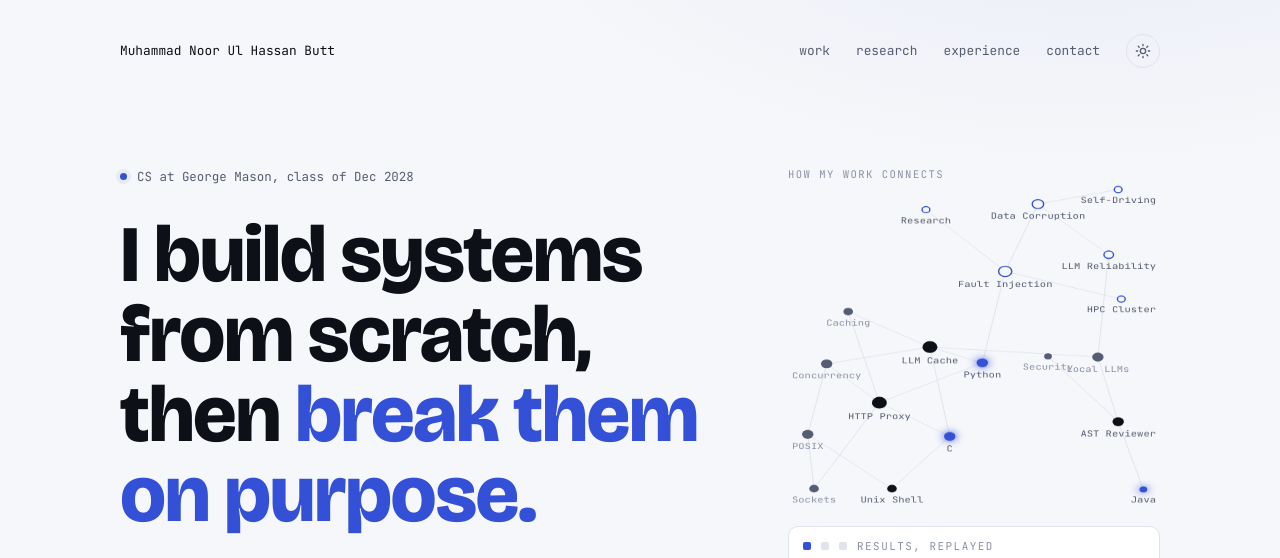
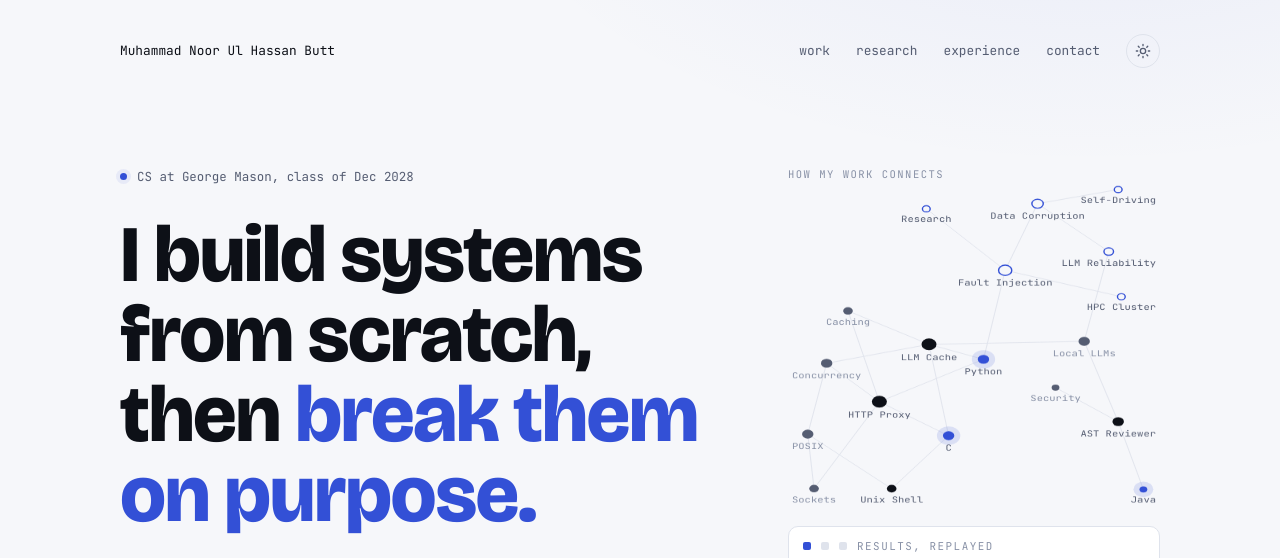
Before and after one commit to noorhusaan302-png/noor-portfolio, a plain HTML site: page index.html in a window 1280 px wide. Shown: the top 558 px of the page. Drawn offline with nearby package versions, Linux system fonts and the light colour scheme.

Commit message:
Fix graph performance: settle and stop animating when idle

```diff
--- a/index.html
+++ b/index.html
@@ -221,7 +221,8 @@ window.addEventListener('mousemove',function(e){x=e.clientX;y=e.clientY;if(!seen
 d.style.transform='translate('+x+'px,'+y+'px)';
 r.classList.toggle('on',!!(e.target.closest&&e.target.closest('a,button')));});
 document.addEventListener('mouseleave',function(){document.documentElement.classList.remove('neon');seen=false;});
-(function loop(){rx+=(x-rx)*.18;ry+=(y-ry)*.18;r.style.transform='translate('+rx+'px,'+ry+'px)';requestAnimationFrame(loop);})();
+var ticking=false;function loop(){rx+=(x-rx)*.18;ry+=(y-ry)*.18;r.style.transform='translate('+rx+'px,'+ry+'px)';if(Math.abs(x-rx)+Math.abs(y-ry)>.3){requestAnimationFrame(loop);}else{ticking=false;}}
+window.addEventListener('mousemove',function(){if(!ticking){ticking=true;requestAnimationFrame(loop);}});
 })();
 (function(){
 var el=document.getElementById('log');if(!el)return;
@@ -268,10 +269,10 @@ function step(){
  for(var i=0;i<nodes.length;i++){var a=nodes[i];
   for(var j=i+1;j<nodes.length;j++){var b=nodes[j],dx=a.x-b.x,dy=a.y-b.y,d2=dx*dx+dy*dy+.01,f=Math.min(k*k*.55/d2,3);var d=Math.sqrt(d2);var ux=dx/d,uy=dy/d;a.vx+=ux*f;a.vy+=uy*f;b.vx-=ux*f;b.vy-=uy*f;var ox=(a.w+b.w)/2+10-Math.abs(dx),oy=24-Math.abs(dy);if(ox>0&&oy>0){var sy=dy>=0?1:-1,sx=dx>=0?1:-1;a.vy+=sy*oy*.04;b.vy-=sy*oy*.04;a.vx+=sx*ox*.01;b.vx-=sx*ox*.01;}}}
  edges.forEach(function(e){var a=nodes[e[0]],b=nodes[e[1]],dx=b.x-a.x,dy=b.y-a.y,d=Math.sqrt(dx*dx+dy*dy)||1,f=(d-k*.8)*.025;dx/=d;dy/=d;a.vx+=dx*f;a.vy+=dy*f;b.vx-=dx*f;b.vy-=dy*f;});
- var t=performance.now()/1000;
+
  nodes.forEach(function(n,i){
   n.vx+=(W/2-n.x)*.0018;n.vy+=(H/2-n.y)*.0022;
-  if(!still){n.vx+=Math.sin(t*.6+i*1.7)*.012;n.vy+=Math.cos(t*.5+i*1.3)*.012;}
+
   if(i===drag){n.x=mx;n.y=my;n.vx=n.vy=0;return;}
   n.vx*=.82;n.vy*=.82;n.x+=n.vx*heat;n.y+=n.vy*heat;
   var px=Math.max(n.r+6,(n.w||0)/2+4);n.x=Math.max(px,Math.min(W-px,n.x));n.y=Math.max(n.r+26,Math.min(H-n.r-20,n.y));
@@ -289,12 +290,11 @@ function draw(){
   var on=act<0||i===act||nodes[act].nb[i],main=i===act;
   var fill=n.t==='lang'?C.a:n.t==='res'?C.a:n.t==='proj'?C.i:C.m;
   ctx.globalAlpha=on?1:.25;
-  if(main||(act<0&&n.t==='lang')){ctx.shadowColor=C.a;ctx.shadowBlur=main?18:10;}
+  if(main||(act<0&&n.t==='lang')){var ga=ctx.globalAlpha;ctx.globalAlpha=ga*(main?.22:.14);ctx.fillStyle=C.a;ctx.beginPath();ctx.arc(n.x,n.y,n.r+(main?9:6),0,7);ctx.fill();ctx.globalAlpha=ga;}
   ctx.beginPath();ctx.arc(n.x,n.y,main?n.r+2:n.r,0,7);
   if(n.t==='res'){ctx.fillStyle=C.b;ctx.fill();ctx.strokeStyle=C.a;ctx.lineWidth=1.4;ctx.stroke();ctx.lineWidth=1;}
   else{ctx.fillStyle=fill;ctx.fill();}
-  ctx.shadowBlur=0;
-  ctx.fillStyle=main?C.i:(n.t==='idea'?C.f:C.m);ctx.fillText(n.l,n.x,n.y+n.r+5);
+    ctx.fillStyle=main?C.i:(n.t==='idea'?C.f:C.m);ctx.fillText(n.l,n.x,n.y+n.r+5);
  });
  ctx.globalAlpha=1;
 }
@@ -302,18 +302,18 @@ function pick(x,y){for(var i=nodes.length-1;i>=0;i--){var n=nodes[i],dx=x-n.x,dy
 function pos(e){var b=cv.getBoundingClientRect(),p=e.touches?e.touches[0]:e;mx=p.clientX-b.left;my=p.clientY-b.top;}
 var moved=false;
 cv.addEventListener('pointerdown',function(e){pos(e);drag=pick(mx,my);moved=false;if(drag>=0){cv.classList.add('drag');cv.setPointerCapture(e.pointerId);heat=1;wake();}});
-cv.addEventListener('pointermove',function(e){pos(e);if(drag>=0){moved=true;wake();return;}var h=pick(mx,my);if(h!==hover){hover=h;cv.style.cursor=h>=0?(nodes[h].h?'pointer':'grab'):'default';wake();}});
+cv.addEventListener('pointermove',function(e){pos(e);if(drag>=0){moved=true;wake();return;}var h=pick(mx,my);if(h!==hover){hover=h;cv.style.cursor=h>=0?(nodes[h].h?'pointer':'grab'):'default';if(!running)draw();}});
 cv.addEventListener('pointerup',function(){if(drag>=0&&!moved&&nodes[drag].h){var t=document.querySelector(nodes[drag].h);if(t)t.scrollIntoView({behavior:still?'auto':'smooth'});}drag=-1;cv.classList.remove('drag');});
-cv.addEventListener('pointerleave',function(){if(drag<0){hover=-1;wake();}});
+cv.addEventListener('pointerleave',function(){if(drag<0){hover=-1;if(!running)draw();}});
 var running=false,visible=true,ticks=0;
+function energy(){var e=0;for(var i=0;i<nodes.length;i++)e+=nodes[i].vx*nodes[i].vx+nodes[i].vy*nodes[i].vy;return e;}
 function frame(){if(!visible){running=false;return;}step();draw();ticks++;
- if(still&&ticks>240&&drag<0){running=false;return;}requestAnimationFrame(frame);}
-function wake(){if(!running&&visible){running=true;ticks=still?200:0;requestAnimationFrame(frame);}}
+ if(drag<0){heat*=.975;if(heat<.03||energy()<.005){heat=0;running=false;return;}}requestAnimationFrame(frame);}
+function wake(){heat=1;if(!running&&visible){running=true;ticks=0;requestAnimationFrame(frame);}}
 theme();size();ctx.font='10.5px '+(C.mono||'monospace');nodes.forEach(function(n){n.w=ctx.measureText(n.l).width;});seed();
-if(still){for(var s=0;s<300;s++)step();draw();}
-wake();
+for(var s=0;s<260;s++)step();draw();wake();
 window.addEventListener('resize',function(){var ow=W,oh=H;size();nodes.forEach(function(n){n.x*=W/(ow||W);n.y*=H/(oh||H);});wake();});
-if(window.matchMedia)window.matchMedia('(prefers-color-scheme: light)').addEventListener('change',function(){theme();wake();});window.addEventListener('themechange',function(){theme();wake();if(still)draw();});
+if(window.matchMedia)window.matchMedia('(prefers-color-scheme: light)').addEventListener('change',function(){theme();draw();});window.addEventListener('themechange',function(){theme();draw();});
 if('IntersectionObserver' in window)new IntersectionObserver(function(es){visible=es[0].isIntersecting;if(visible)wake();}).observe(cv);
 })();
 
```
